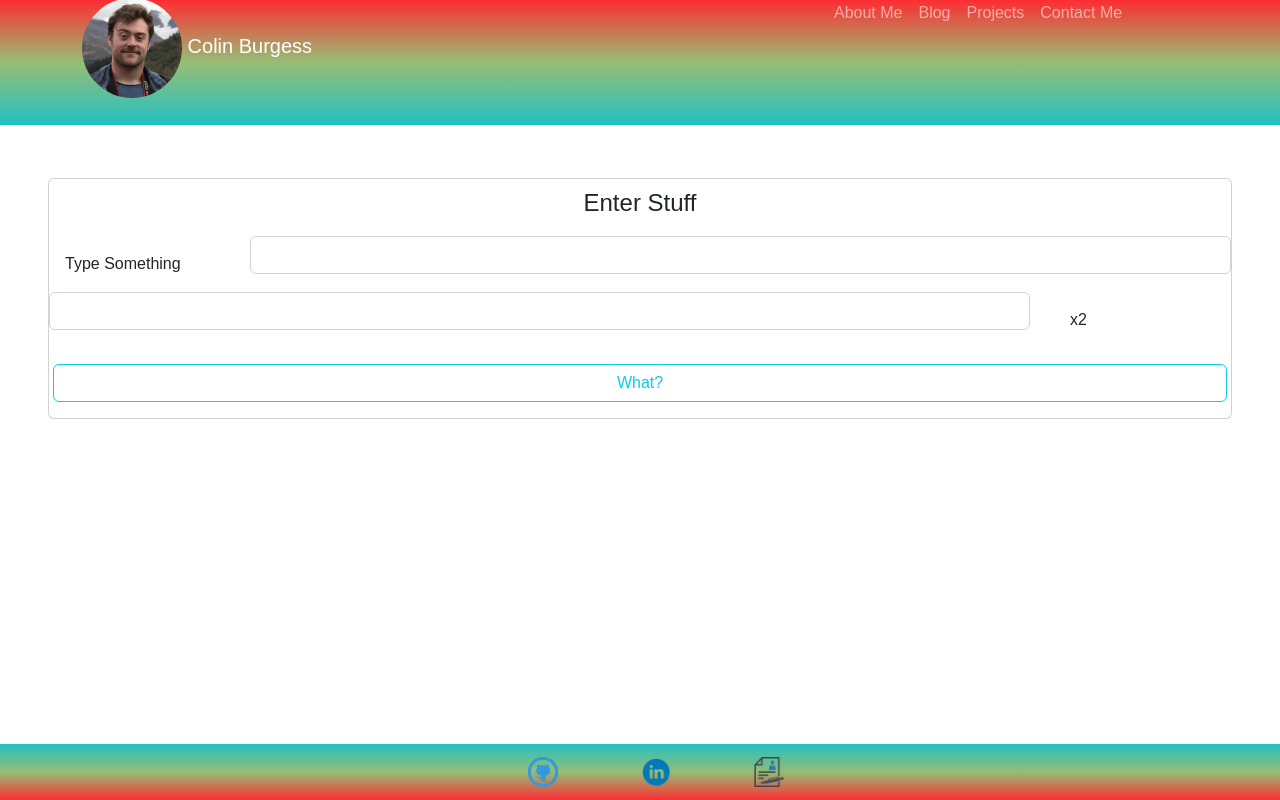
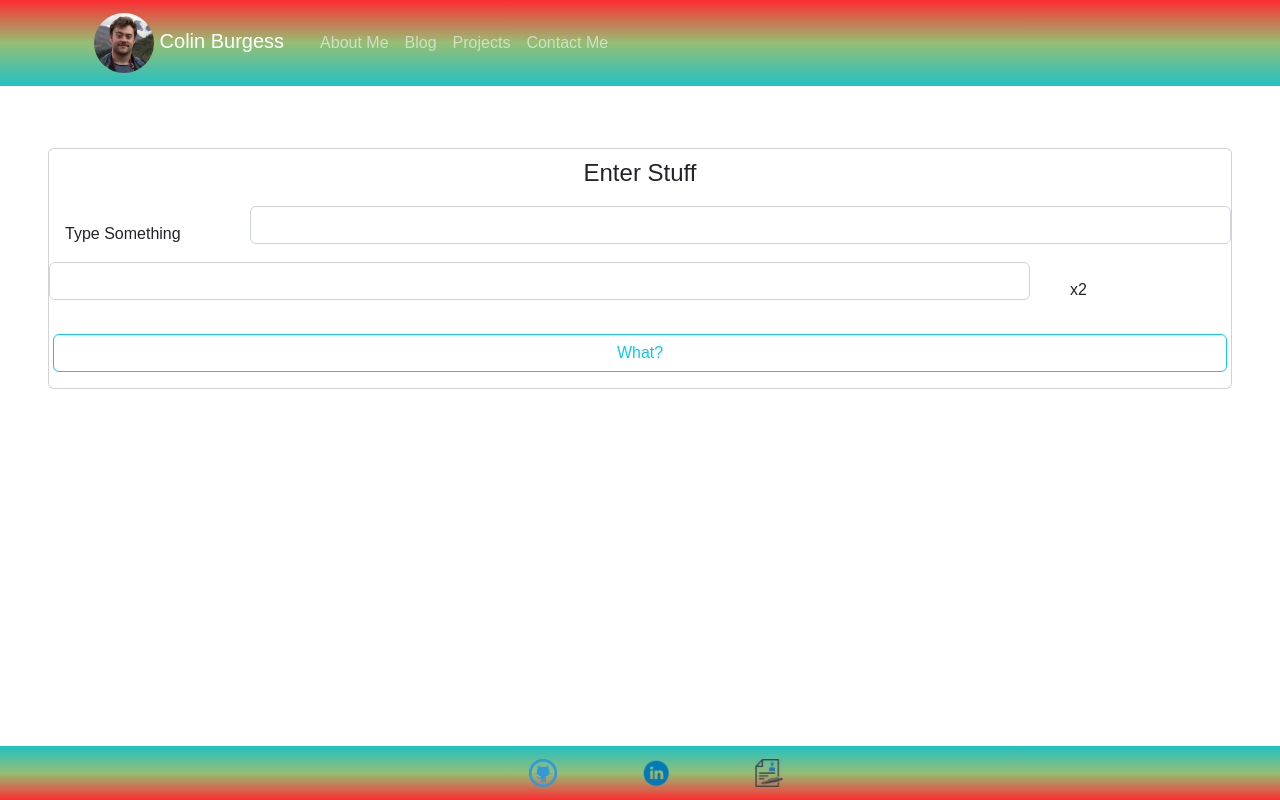
Before and after one commit to C0C0Barbet/portfolio-frontend, a React (Create React App) app: page /login4me in a window 1280 px wide. Built offline with nearby package versions, Linux system fonts and the light colour scheme.

Commit message:
More slight layout changes

```diff
--- a/src/components/footer/footerStyling.css
+++ b/src/components/footer/footerStyling.css
@@ -9,6 +9,7 @@
     bottom: 0;
     left: 0;
     width: 100%;
+    height: fit-content;
 }
 
 .footer {
@@ -29,7 +30,6 @@
 }
 
 .image-icon {
-    font-size: 1vmax;
-    height: 30px;
-    width: 30px;
+    height: 28px;
+    width: 28px;
 }
--- a/src/components/navbar/NewNavBar.js
+++ b/src/components/navbar/NewNavBar.js
@@ -1,5 +1,5 @@
 import React from 'react';
-import {Col, Container, Image, Nav, Navbar, Row} from "react-bootstrap";
+import {Container, Image, Nav, Navbar} from "react-bootstrap";
 import Me from "../../filesToUse/images/me.jpg";
 import "./NewNavBarStyling.css";
 import {Link} from "react-router-dom";
@@ -9,17 +9,13 @@ const NewNavBar = () => {
     return (
         <Navbar fixed="top" className="navBarMain" collapseOnSelect expand="xl lg md" variant="dark">
             <Container>
-                <Row className='navBarElements'>
-                    <Col md={4} sm xs={3}>
                 <Navbar.Brand as={Link} to="/">
-                            <div className="navbar-brand ">
+                    <Container>
                         <Image className="d-inline-block navBarImage" fluid roundedCircle src={Me}
                                alt="Yep, that's me!"/>{' '}
                         Colin Burgess
-                            </div>
+                    </Container>
                 </Navbar.Brand>
-                    </Col>
-                    <Col md={{span: 4, offset: 4}} sm xs={{span: 2, offset: 5}}>
                 <Navbar.Toggle aria-controls="responsive-navbar-nav"/>
                 <Navbar.Collapse id="responsive-navbar-nav">
                     <Nav className="me-auto align-bottom">
@@ -28,8 +24,7 @@ const NewNavBar = () => {
                         <Nav.Link as={Link} to="/projects">Projects</Nav.Link>
                         <Nav.Link as={Link} to="/contact">Contact Me</Nav.Link>
                     </Nav>
-                        </Navbar.Collapse></Col>
-                </Row>
+                </Navbar.Collapse>
             </Container>
         </Navbar>
     )
--- a/src/components/navbar/NewNavBarStyling.css
+++ b/src/components/navbar/NewNavBarStyling.css
@@ -1,18 +1,14 @@
 .navBarImage {
     width: auto;
-    max-height: 100px;
+    max-height: 60px;
 }
 
 .navBarMain {
     background: linear-gradient(0deg, rgba(34, 193, 195, 1) 0%,
     rgba(150, 190, 116, 1) 50%, rgba(253, 45, 50, 1) 100%);
-    max-height: 125px;
-}
-
-.navBarElements {
-    width: 100%;
+    max-height: 250px;
 }
 
 body {
-    padding-top: 130px;
+    padding-top: 100px;
 }
```
Lines whose indentation alone changed are shown as unchanged.
